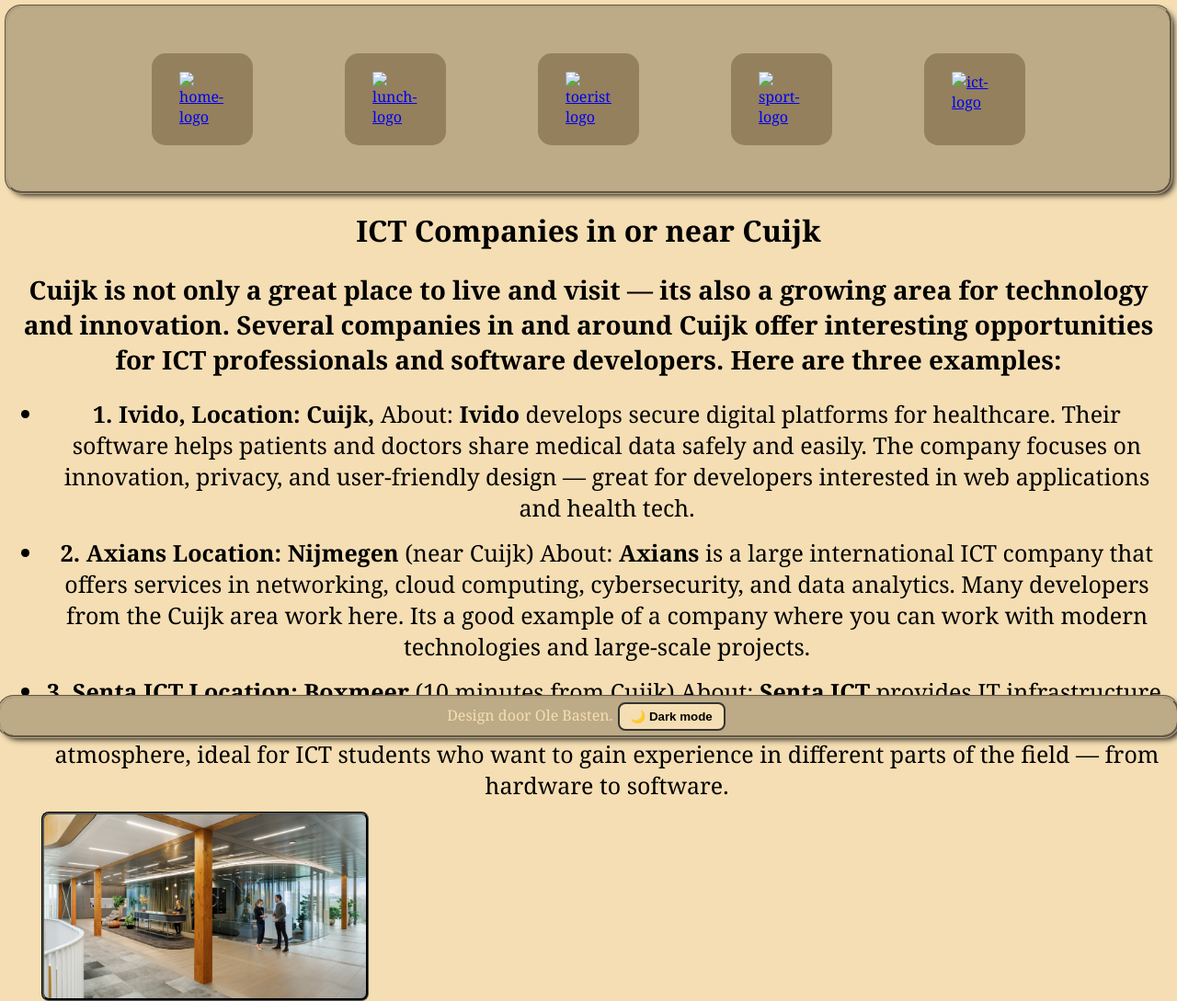
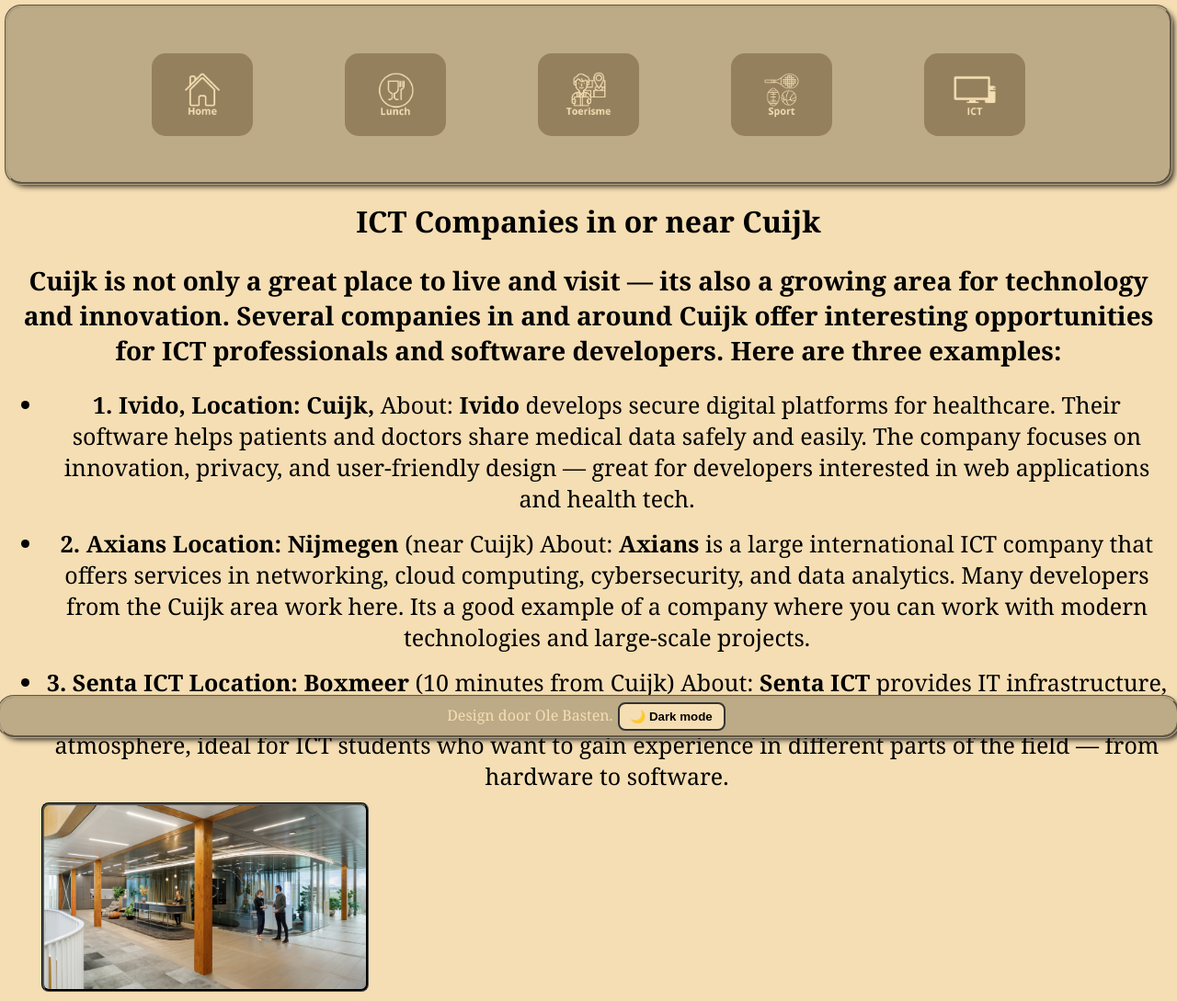
Before and after one commit to OleBasten/Statische-Website, a plain HTML site: page pages/icttips.html in a window 1280 px wide. Shown: the whole page at 92% size. Drawn offline with Linux system fonts and the light colour scheme; files that its build step writes are made by us from their sources.

Commit message:
Update script and stylesheet paths in icttips.html

```diff
--- a/pages/icttips.html
+++ b/pages/icttips.html
@@ -1,8 +1,8 @@
 <!DOCTYPE html>
 <html lang="en">
 <head>
-    <script src="./scripts/script.js" defer></script>
-    <link rel="stylesheet" href="./styles/stijl.css">
+    <script src="../scripts/script.js" defer></script>
+    <link rel="stylesheet" href="../styles/stijl.css">
     <meta charset="UTF-8">
     <meta name="viewport" content="width=device-width, initial-scale=1.0">
     <title>ICT</title>
@@ -10,11 +10,11 @@
 <body>
     <header>
         <nav>
-        <a href="./index.html"><img src="./images/home-icon.png" alt="home-logo" width="50"></a>
-        <a href="./pages/lunchplek.html"><img src="./images/lunch-icon.png" alt="lunch-logo" width="50"></a>
-        <a href="./pages/toeristenpagina.html"><img src="./images/Toerisme-icon.png" alt="toeristen-logo" width="50"></a>
-        <a href="./pages/sport.html"><img src="./images/sport-icon.png" alt="sport-logo" width="50"></a>
-        <a href="./pages/icttips.html"><img src="./images/ict-icon.png" alt="ict-logo" width="50"></a>
+        <a href="../index.html"><img src="../images/home-icon.png" alt="home-logo" width="50"></a>
+        <a href="../pages/lunchplek.html"><img src="../images/lunch-icon.png" alt="lunch-logo" width="50"></a>
+        <a href="../pages/toeristenpagina.html"><img src="../images/Toerisme-icon.png" alt="toeristen-logo" width="50"></a>
+        <a href="../pages/sport.html"><img src="../images/sport-icon.png" alt="sport-logo" width="50"></a>
+        <a href="../pages/icttips.html"><img src="../images/ict-icon.png" alt="ict-logo" width="50"></a>
         </nav>
     </header>
 
```
